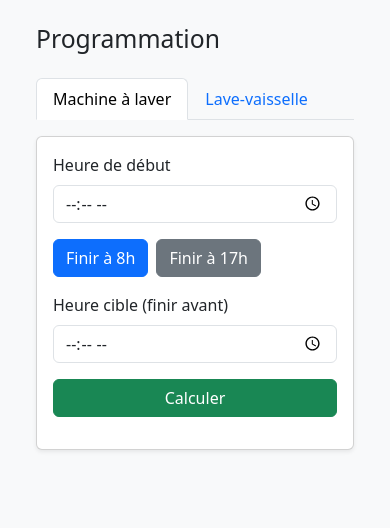
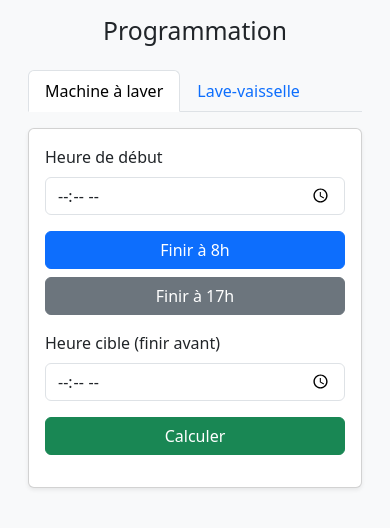
Before and after one commit to atacanjacques/timers, a plain HTML site: page index.html in a window 390 px wide. Drawn offline with nearby package versions, Linux system fonts and the light colour scheme.

Commit message:
add mobile responsive

```diff
--- a/index.html
+++ b/index.html
@@ -3,11 +3,23 @@
 <head>
   <meta charset="UTF-8">
   <title>Programmation Lave-linge & Lave-vaisselle</title>
+  <meta name="viewport" content="width=device-width, initial-scale=1"> <!-- 🔹 mobile responsive -->
   <link href="https://cdn.jsdelivr.net/npm/bootstrap@5.3.0/dist/css/bootstrap.min.css" rel="stylesheet">
+  <style>
+    @media (max-width: 576px) {
+      .btn-group-responsive {
+        flex-direction: column;
+        gap: 0.5rem;
+      }
+      .btn-group-responsive .btn {
+        width: 100%;
+      }
+    }
+  </style>
 </head>
-<body class="bg-light p-4">
-<div class="container">
-  <h2 class="mb-4">Programmation</h2>
+<body class="bg-light p-3">
+<div class="container-sm"> <!-- 🔹 max-width réduite sur mobile -->
+  <h2 class="mb-4 text-center">Programmation</h2>
 
   <!-- Onglets -->
   <ul class="nav nav-tabs mb-3" id="tabNav" role="tablist">
@@ -28,7 +40,7 @@
           <input type="time" class="form-control" id="startTime">
         </div>
 
-        <div class="d-flex gap-2 mb-3">
+        <div class="d-flex gap-2 mb-3 flex-wrap btn-group-responsive">
           <button class="btn btn-primary" onclick="setTargetTime(8); calculateHours();">Finir à 8h</button>
           <button class="btn btn-secondary" onclick="setTargetTime(17); calculateHours();">Finir à 17h</button>
         </div>
@@ -38,7 +50,7 @@
           <input type="time" class="form-control" id="targetTime">
         </div>
 
-        <button class="btn btn-success mb-3" onclick="calculateHours()">Calculer</button>
+        <button class="btn btn-success mb-3 w-100" onclick="calculateHours()">Calculer</button>
         <div id="resultLavage" class="alert alert-info" style="display:none;"></div>
       </div>
     </div>
@@ -48,7 +60,7 @@
       <div class="card p-3 shadow-sm">
         <div class="mb-3">
           <label class="form-label">Options rapides :</label>
-          <div class="d-flex gap-2">
+          <div class="d-flex gap-2 flex-wrap btn-group-responsive">
             <button class="btn btn-primary" onclick="startAtHour(5)">Démarrer à 5h</button>
             <button class="btn btn-secondary" onclick="startAtHour(15)">Démarrer à 15h</button>
           </div>
@@ -112,7 +124,10 @@ function formatTime(totalMinutes) {
   return `<strong>${h}:${m}</strong>`;
 }
 
-function showResult(text) { document.getElementById('resultVaisselle').style.display="block"; document.getElementById('resultVaisselle').innerHTML=text; }
+function showResult(text) {
+  document.getElementById('resultVaisselle').style.display="block";
+  document.getElementById('resultVaisselle').innerHTML=text;
+}
 
 function startAtHour(targetHour) {
   const now = new Date();
```
